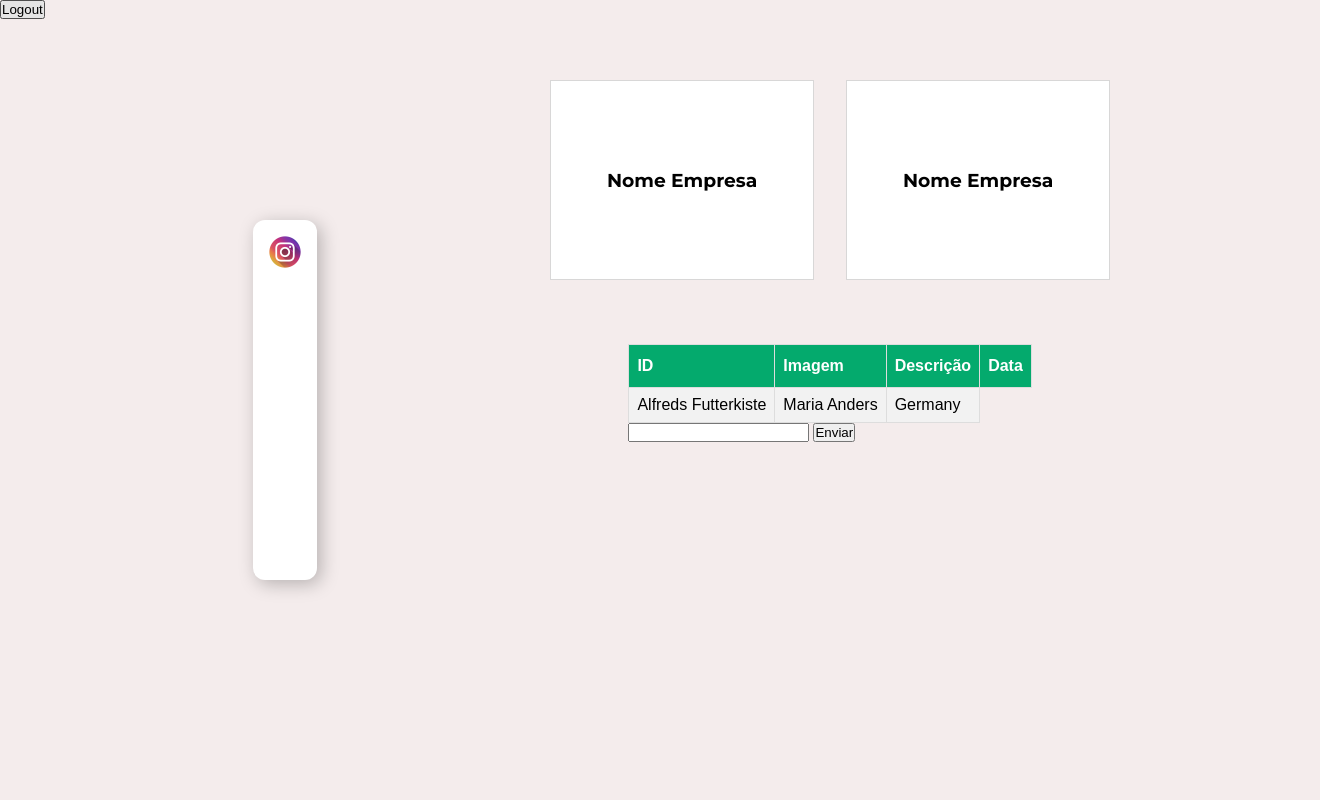
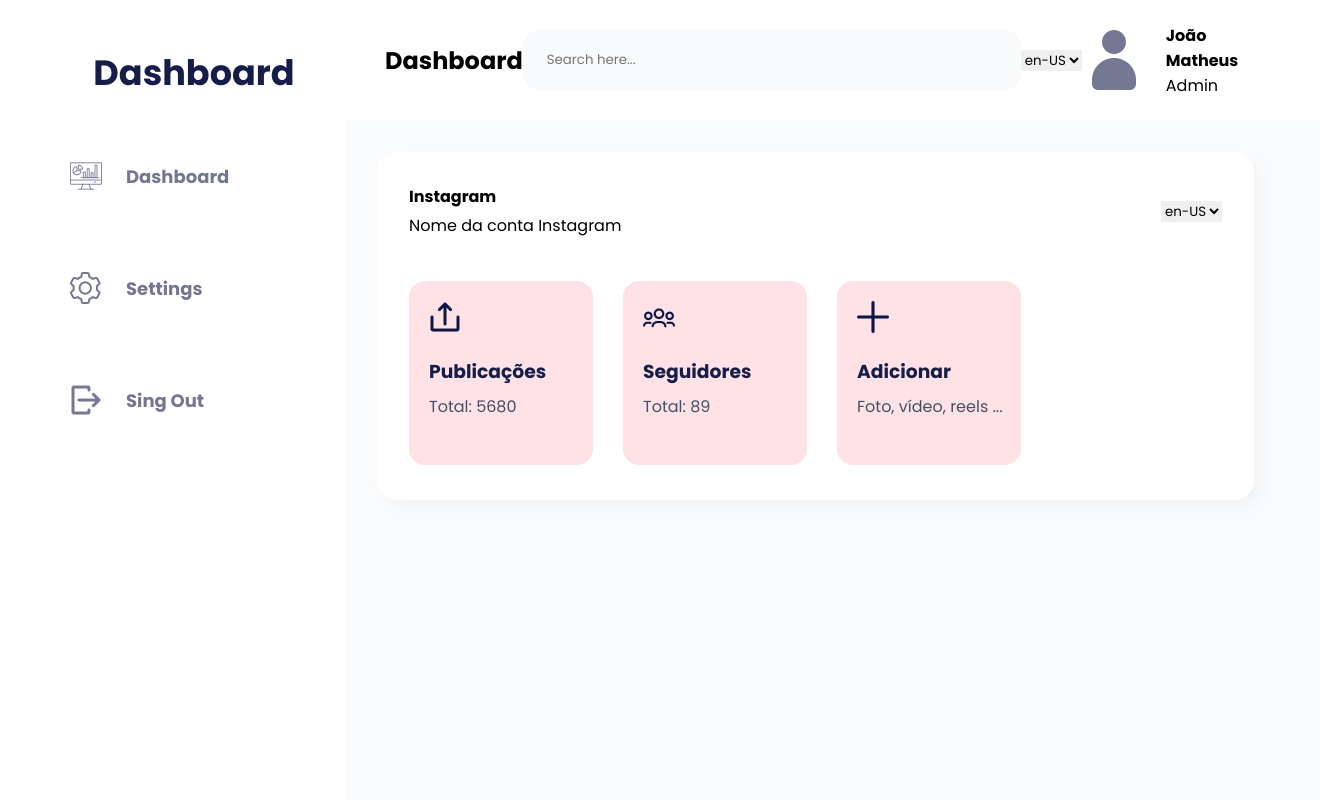
Before and after one commit to joaomatheus0/site, a Django app: page /Dashboard in a window 1320 px wide. Run offline with Django 4.2, Linux system fonts and the light colour scheme; the visitor is signed in with stand-in values (Sample User, id 1); parts of the project's set-up code (start-up, migrations or seed data) failed here and were passed over.

Commit message:
03-12-2022
Backup

```diff
--- a/main/static/css/dashboard.css
+++ b/main/static/css/dashboard.css
@@ -1,111 +1,174 @@
-@import url('https://fonts.googleapis.com/css2?family=Bebas+Neue&family=Montserrat:wght@700&display=swap');
+@import url('https://fonts.googleapis.com/css2?family=Poppins:wght@100;200;300;400;500;600;700;800;900&family=Roboto&display=swap');
 
 *{
     margin: 0;
     padding: 0;
     box-sizing: border-box;
     text-decoration: none;
+    font-family: 'Poppins', sans-serif;
+}
+
+a{
+    all: unset;
 }
 
 body{
-    background-color: #F4ECEC;
+    display: flex;
+    justify-content: center;
+    height: 100vh;
 }
 
-main{
+button{
+    all: unset;
+}
+
+.left{
+    width: 345px;
     display: flex;
-    gap: 16px;
+    flex-direction: column;
+}
+
+.logo{
+    font-family: 'Poppins', sans-serif;
+    line-height: 45px;
+    line-height: 150%;
+    display: flex;
+    margin-left: 43px;
+    margin-top: 50px;
+    gap: 24px;
+    font-size: 30px;
+    color: #151d48;
+    align-items: center;
+    justify-content: center
 }
 
 .menu{
-    width: 106px;
-    height: 100vh;
+    margin-left: 46px;
+    width: 252px;
     display: flex;
+    flex-direction: column;
+    margin-top: 49px;
     align-items: center;
-    justify-content: center;
-    margin-left: 14%;
+    gap: 48px;
+    font-size: 18px;
+    color: #737791;
+    margin-right: 47px;
 }
 
-.menu-icon{
+.menu-button{
     display: flex;
-    justify-content: center;
-    padding: 16px;
-    background-color: black;
-    height: 360px;
-    background: #FFFFFF;
-    box-shadow: 4px 4px 18px rgba(0, 0, 0, 0.25);
-    border-radius: 12px;
+    cursor: pointer;
+    height: 64px;
+    align-items: center;
+    gap: 24px;
+    width: 252px;
+    padding-left: 24px;
+    border-radius: 16px;
 }
 
-.menu-icon img{
-    cursor: pointer;
+.menu-button:hover{
+    box-shadow: 8px 8px 20px rgba(181, 177, 177, 0.641);
 }
 
-.dashboard{
+.right{
     width: 100%;
+}
+
+.top-bar{
+    height: 15%;
+    padding-top: 30px;
+    padding-left: 40px;
+    padding-right: 44px;
+    padding-bottom: 30px;
     display: flex;
-    flex-direction: column;
+    justify-content: space-around;
     align-items: center;
-    gap: 64px;
+
+}
+
+.top-bar input{
+    border-radius: 16px;
+    border: none;
+    background-color: #f9fafb;
+    height: 60px;
+    width: 513px;
+    padding-top: 16px;
+    padding-bottom: 16px;
+    padding-left: 24px;
+}
+
+.contry select{
+    border: none;
+}
+
+.profile{
+    display: flex;
+    gap: 20px;
+    align-items: center;
+}
+
+.area{
+    background-color: #FAFBFC;
+    height: 85%;
+    padding-top: 32px;
+    padding-left: 32px;
 }
 
 .contas{
-    display: flex;
-    gap: 32px;
-    margin-top: 80px;
-    max-width: 1000px;
-    align-items: center;
-    justify-content: center;
+    background-color: white;
+    width: 877px;
+    height: 348px;
+    padding: 32px;
+    border-radius: 20px;
+    box-shadow: 8px 8px 16px #d4d6da33;
 }
 
-.account{
-    width: 264px;
-    height: 200px;
-    max-width: 264px;
-    max-height: 200px;
-    background: white;
-    border: solid 0.6px rgba(101, 98, 98, 0.25);
-
+.title{
     display: flex;
+    justify-content: space-between;
     align-items: center;
-    justify-content: center;
-
-    font-family: 'Montserrat';
-    font-style: normal;
-    font-weight: 700;
-    font-size: 16px;
-
-    background-size: cover;
-    background-position: center;
+    margin-bottom: 43px;
 }
 
-.account:hover{
-    box-shadow: 4px 4px 60px rgba(72, 70, 70, 0.406);
+.title select{
+    border: none;
+}
+
+.title h4{
+    margin-bottom: 4px;
+}
+
+.option{
+    display: flex;
+    gap: 30px;
+}
+
+.op:hover{
+    box-shadow: 8px 8px 20px rgba(255, 226, 229, 0.8);
+}
+
+.op{
+    background-color: rgb(255, 226, 229);
+    width: 184px;
+    height: 184px;
+    border-radius: 16px;
+    padding-left: 20px;
+    padding-top: 20px;
+    display: flex;
+    flex-direction: column;
+    gap: 8px;
     cursor: pointer;
 }
-
-.table{
-    max-width: 1000px;
+ .op p{
+    color: #425166;
 }
 
-#customers {
-    font-family: Arial, Helvetica, sans-serif;
-    border-collapse: collapse;
-    width: 100%;
-  }
+.op h3{
+    color: #151d48;
+}
 
-  #customers td, #customers th {
-    border: 1px solid #ddd;
-    padding: 8px;
-  }
-
-  #customers tr:nth-child(even){background-color: #f2f2f2;}
-
-  #customers tr:hover {background-color: #ddd;}
-
-  #customers th {
-    padding-top: 12px;
-    padding-bottom: 12px;
-    text-align: left;
-    background-color: #04AA6D;
-    color: white;
-  }
+.op img{
+    margin-bottom: 16px;
+    max-width: 32px;
+    max-height: 32px;
+}
--- a/main/templates/dashboard.html
+++ b/main/templates/dashboard.html
@@ -1,63 +1,38 @@
+{% extends 'base.html' %}
 {% load static %}
-<!DOCTYPE html>
-<html lang="en">
-<head>
-    <meta charset="UTF-8">
-    <meta http-equiv="X-UA-Compatible" content="IE=edge">
-    <meta name="viewport" content="width=device-width, initial-scale=1.0">
-    <link rel="stylesheet" href="{% static 'css/dashboard.css' %}">
-    <title>Document</title>
-</head>
-<body>
 
-    <main>
-        {% if request.user.is_authenticated %}
-            <!-- Leva pa logoutx-->
-            <!-- <button type="submit" onclick="location.href='{% url 'logout' %}'">Logout</button>-->
-            <form action="{% url 'logout' %}" method="post">
-                {% csrf_token %}
-                <button type="submit" name='mybtn2' value="true">Logout</button>
-            </form>
-        {% endif %}
-        <div class="menu">
-            <div class="menu-icon">
-                <img src="{% static 'img/instagram (2).png' %}" width="32px" height="32px" alt="">
+{%block title%}Dashboard{%endblock%}
+
+{%block conteudo%}
+<div class="area">
+    <div class="contas">
+        <div class="title">
+            <div>
+                <h4>Instagram</h4>
+                <p>Nome da conta Instagram</p>
+            </div>
+            <select id="cars" name="cars">
+                <option value="volvo">en-US</option>
+                <option value="saab">pt-BR</option>
+            </select>
+        </div>
+        <div class="option">
+            <div class="op">
+                <img src="{% static 'icon/upload.png' %}" alt="">
+                <h3>Publicações</h3>
+                <p>Total: 5680</p>
+            </div>
+            <div class="op">
+                <img src="{% static 'icon/seguidor.png' %}" alt="">
+                <h3>Seguidores</h3>
+                <p>Total: 89</p>
+            </div>
+            <div class="op">
+                <img src="{% static 'icon/plus.png' %}" alt="">
+                <h3>Adicionar</h3>
+                <p>Foto, vídeo, reels ...</p>
             </div>
         </div>
-
-        <div class="dashboard">
-            <div class="contas">
-                <div class="account">
-                    <h3>Nome Empresa</h3>
-                </div>
-
-                <div class="account">
-                    <h3>Nome Empresa</h3>
-                </div>
-            </div>
-            <div class="table">
-                <table id="customers">
-                    <tr>
-                      <th>ID</th>
-                      <th>Imagem</th>
-                      <th>Descrição</th>
-                      <th>Data</th>
-                    </tr>
-                    <tr>
-                      <td>Alfreds Futterkiste</td>
-                      <td>Maria Anders</td>
-                      <td>Germany</td>
-                    </tr>
-
-                  </table>
-                  <form method="POST">
-                    {% csrf_token%}
-                    <input type="text">
-                    <button type="submit">Enviar</button>
-                  </form>
-            </div>
-        </div>
-    </main>
-
-</body>
-</html>
+    </div>
+</div>
+{%endblock%}
--- a/main/urls.py
+++ b/main/urls.py
@@ -5,6 +5,8 @@ from .  import views
 urlpatterns = [
     path('', views.index, name='index'),
     path('Dashboard', views.dashboard, name='dashboard'),
-    path('register', views.register, name='register'),
-    path('logoutx', views.logoutx, name="logout")
+    path('Register', views.register, name='register'),
+    path('Logout', views.out, name="logout"),
+    path('Settings',views.settings, name="settings"),
+    path('Addinsta', views.add_insta, name="addinsta")
 ]
--- a/main/views.py
+++ b/main/views.py
@@ -4,9 +4,9 @@ from .models import Account
 from .crud import createuser
 from passlib.hash import pbkdf2_sha256
 from .crud import createuser
+from .crud import c
 from django.contrib import auth
 from django.contrib.auth import login, authenticate, logout
-
 
 def index(request):
     if request.method != "POST":
@@ -57,9 +57,27 @@ def dashboard(request):
     if request.method != "POST":
         return render(request, 'dashboard.html')
 
+    # Caso o usuário não utilize o sistma será deslogado em 20 minutos
+    if request.session.set_expiry(1200):
+        return redirect("index")
+
     return render(request, 'dashboard.html')
 
-def logoutx(request):
+@login_required(login_url='index')
+def out(request):
     if request.method == 'POST':
         logout(request)
         return redirect("index")
+
+@login_required(login_url='index')
+def settings(request):
+    return render(request, 'settings.html')
+
+@login_required(login_url='index')
+def add_insta(request):
+    if request.method == "POST":
+        username = request.POST["login"]
+        password = request.POST["password"]
+
+        createuser.Socialuser.user(username, password, social_network = "Instagram")
+    return render(request, 'addinsta.html')
--- /dev/null
+++ b/templates/base.html
@@ -0,0 +1,72 @@
+{% load static %}
+<html lang="pt-BR">
+<head>
+    <meta charset="UTF-8">
+    <meta http-equiv="X-UA-Compatible" content="IE=edge">
+    <meta name="viewport" content="width=device-width, initial-scale=1.0">
+    <link rel="stylesheet" href="{% static 'css/dashboard.css' %}">
+    {%block link%}{%endblock%}
+    <title>{%block title%}{% endblock %}</title>
+</head>
+
+<body>
+    <section class="left">
+        <menu type="toolbar">
+            <div class="logo">
+                <!--<img src="" alt="logo">-->
+                <h3>Dashboard</h3>
+            </div>
+            <div class="menu">
+                <a href="{% url 'dashboard' %}">
+                    <div class="menu-button">
+                            <img src="{% static 'icon/dashboard.png' %}" alt="">
+                            <h4>Dashboard</h4>
+                    </div>
+                </a>
+                <a href="{% url 'settings' %}">
+                    <div class="menu-button">
+                        <img src="{% static 'icon/cogwheel.png' %}" alt="">
+                        <h4>Settings</h4>
+                    </div>
+                </a>
+                {% if request.user.is_authenticated %}
+                <form action="{% url 'logout' %}" method="post">
+                    {% csrf_token %}
+                    <button type="submit" name='mybtn2' value="true">
+                        <div class="menu-button">
+                            <img src="{% static 'icon/logout.png' %}" alt="">
+                            <h4>Sing Out</h4>
+                        </div>
+                    </button>
+                </form>
+                {% endif %}
+            </div>
+        </menu>
+    </section>
+    <section class="right">
+        <div class="top-bar">
+            <h2>Dashboard</h2>
+            <input type="search" placeholder="Search here...">
+
+            <div class="contry">
+                <select id="cars" name="cars">
+                    <option value="volvo">en-US</option>
+                    <option value="saab">pt-BR</option>
+                </select>
+            </div>
+
+            <div class="profile">
+                <img src="{% static 'icon/user.png' %}" alt="">
+                <div>
+                    <h4>João Matheus</h4>
+                    <p>Admin</p>
+                </div>
+            </div>
+        </div>
+        {%block conteudo%}
+
+        {%endblock%}
+    </section>
+</body>
+
+</html>
```
Also changed, not shown: SocialManager/settings.py (+8 -1 lines), main/crud/createuser.py (+12 -3 lines), main/static/css/dashboard2.css (added, +111 -0 lines), main/static/css/login-insta.css (added, +66 -0 lines), main/templates/addinsta.html (added, +21 -0 lines), main/templates/settings.html (added, +26 -0 lines), main/static/icon/cogwheel.png (added), main/static/icon/dashboard.png (added), main/static/icon/logout.png (added), main/static/icon/plus.png (added), main/static/icon/seguidor.png (added), main/static/icon/share.png (added), main/static/icon/upload.png (added), main/static/icon/user.png (added), 1 more files.
